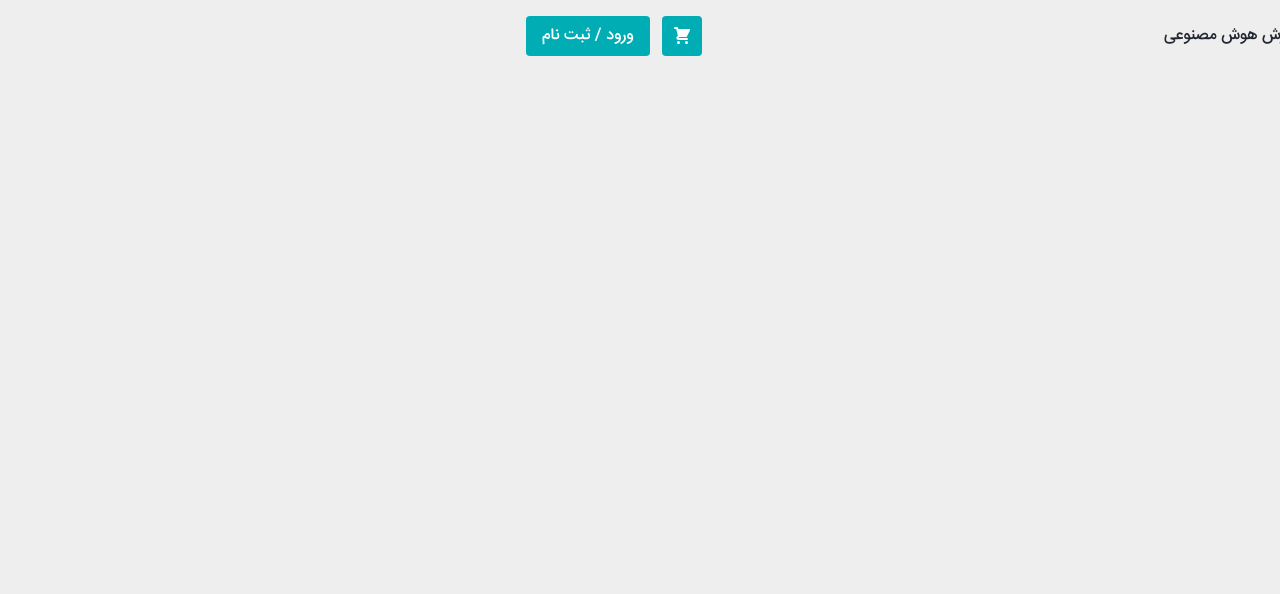
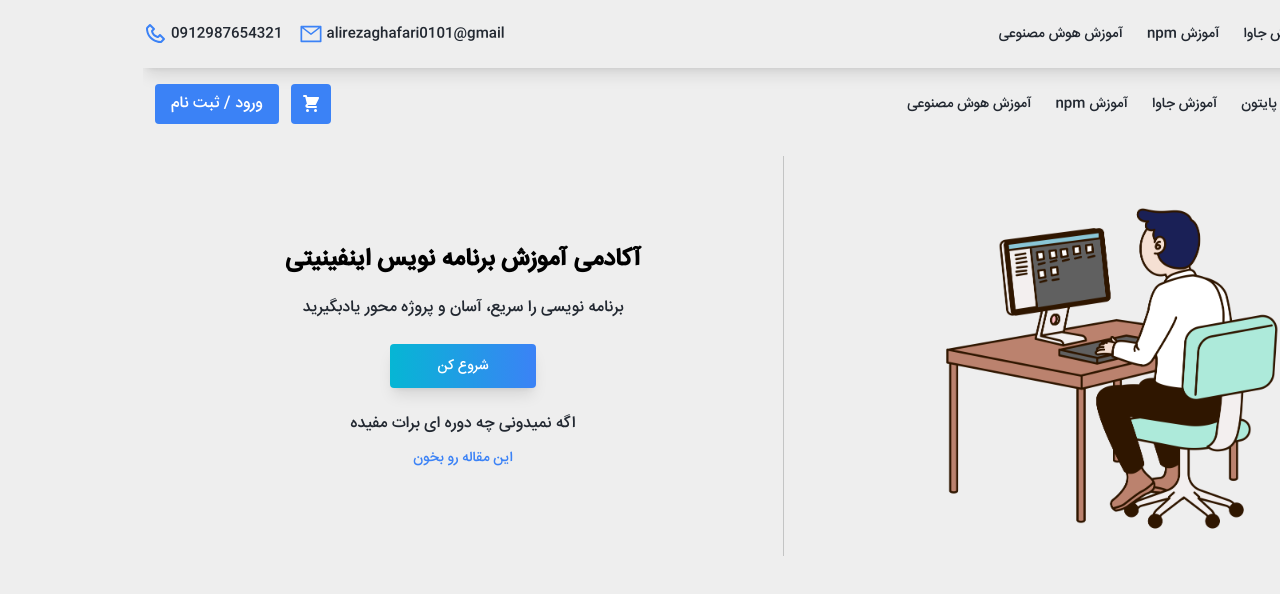
Before and after one commit to AlirezaArg6/Infinity, a React (Create React App) app in the folder frontend/: page / in a window 1280 px wide. Shown: the top 594 px of the page. Built offline with nearby package versions, Linux system fonts and the light colour scheme.

Commit message:
add landing adn fix topbar and navbar

```diff
--- a/frontend/src/App.js
+++ b/frontend/src/App.js
@@ -1,11 +1,14 @@
 import React from "react";
+import { Landing } from "./components/Landing";
 import { Navbar } from "./components/Navbar";
 import { Topbar } from "./components/Topbar";
 
 function App() {
   return (
     <div className="">
+      <Topbar />
       <Navbar />
+      <Landing />
     </div>
   );
 }
--- /dev/null
+++ b/frontend/src/components/Landing.js
@@ -0,0 +1,35 @@
+import React from "react";
+
+export const Landing = () => {
+  return (
+    <section id="landing">
+      <div className="section-container flex flex-col md:flex-row md:items-center">
+        {/* riht side  */}
+        <div className=" flex items-center justify-center  md:w-1/2 md:border-x md:border-[#c3c4c4]">
+          <img
+            src="./assets/images/landing.png"
+            alt=""
+            className="w-[400px] h-[400px]"
+          />
+        </div>
+        {/* left side   */}
+        <div className=" text-center mt-6 md:w-1/2 md:mt-0">
+          <h2 className="font-bold text-2xl text-black">
+            آکادمی آموزش برنامه نویس اینفینیتی
+          </h2>
+          <p className="mt-5">
+            برنامه نویسی را سریع، آسان و پروژه محور یادبگیرید
+          </p>
+          <a
+            href="#"
+            className="inline-block text-white text-sm bg-gradient-to-r from-cyan-500 to-blue-500 px-12 py-3 my-6 rounded shadow-lg duration-300 hover:shadow-2xl hover:-translate-y-1"
+          >
+            شروع کن
+          </a>
+          <p>اگه نمیدونی چه دوره ای برات مفیده</p>
+          <p className="text-blue-500 text-sm mt-3">این مقاله رو بخون</p>
+        </div>
+      </div>
+    </section>
+  );
+};
--- a/frontend/src/components/Navbar.js
+++ b/frontend/src/components/Navbar.js
@@ -1,40 +1,113 @@
-import React from "react";
+import React, { useState } from "react";
+import {
+  AiFillCloseCircle,
+  AiOutlineSearch,
+  AiOutlineUser,
+} from "react-icons/ai";
 import { HiShoppingCart } from "react-icons/hi";
+import { GiHamburgerMenu } from "react-icons/gi";
 
 export const Navbar = () => {
+  const [isNavbarExpanded, setIsNavbarExpanded] = useState(false);
+
   return (
-    <nav className="flex justify-between items-center p-4">
+    <>
+      <nav className=" section-container relative ">
+        <div className="relative flex justify-between items-center ">
           {/* right side */}
-      <div>
+          <div className="realtive -">
             {/* logo */}
             {/* <img src="assets/images/logo.png" alt="" className="w-36 h-36" /> */}
-        <ul className="flex">
-          <li className="py-2 px-4 duration-300 hover:text-teal dark:text-white">
+            <ul className="hidden text-sm lg:flex">
+              <li className="py-2 px-3 duration-300 hover:text-blue-500 dark:text-white">
                 <a href="">صفحه اصلی</a>
               </li>
-          <li className="py-2 px-4 duration-300 hover:text-teal dark:text-white">
+              <li className="py-2 px-3 duration-300 hover:text-blue-500 dark:text-white">
                 <a href="">آموزش پایتون</a>
               </li>
-          <li className="py-2 px-4 duration-300 hover:text-teal dark:text-white">
+              <li className="py-2 px-3 duration-300 hover:text-blue-500 dark:text-white">
                 <a href="">آموزش جاوا</a>
               </li>
-          <li className="py-2 px-4 duration-300 hover:text-teal dark:text-white">
+              <li className="py-2 px-3 duration-300 hover:text-blue-500 dark:text-white">
                 <a href="">آموزش npm</a>
               </li>
-          <li className="py-2 px-4 duration-300 hover:text-teal dark:text-white">
+              <li className="py-2 px-3 duration-300 hover:text-blue-500 dark:text-white">
+                <a href="">آموزش هوش مصنوعی</a>
+              </li>
+            </ul>
+            {/* hamburger menu */}
+            <div className="flex items-center justify-center w-10 h-10 text-white bg-blue-500 px-2  rounded   lg:hidden">
+              <GiHamburgerMenu
+                onClick={() => {
+                  setIsNavbarExpanded(true);
+                  console.log("clicked");
+                }}
+              />
+            </div>
+          </div>
+          {/* left side */}
+          <div className="flex items-center">
+            {/* cart */}
+            <div className="flex items-center justify-center w-10 h-10 bg-blue-500 px-2 ml-3 rounded lg:ml-0">
+              <HiShoppingCart className="text-white text-xl" />
+            </div>
+            {/* login reister */}
+            <a className="hidden bg-blue-500  text-white px-4 py-2 rounded lg:block lg:mx-3">
+              ورود / ثبت نام
+            </a>
+            <a
+              href="#"
+              className="flex items-center justify-center w-10 h-10 bg-blue-500 px-2 ml-3 rounded text-white font-bold lg:hidden"
+            >
+              <AiOutlineUser />
+            </a>
+          </div>
+        </div>
+        {/* // navbar mobile */}
+        <div
+          className={`fixed top-0 bottom-0 right-0 left-0 shadow-lg bg-mainColor text-blue-500 text-center  text-sm py-12 px-3 duration-300 ${
+            isNavbarExpanded ? "opacity-100 visible" : "opacity-0 invisible"
+          }  `}
+        >
+          {/* close btn */}
+          <div className="flex justify-end">
+            <AiFillCloseCircle
+              className="text-4xl "
+              onClick={() => {
+                setIsNavbarExpanded(false);
+              }}
+            />
+          </div>
+          {/* search */}
+          <div className=" relative flex items-center justify-center bg-white mt-5 py-6 rounded">
+            <input
+              type="text"
+              name=""
+              id=""
+              placeholder="جستجو کنید ..."
+              className="absolute w-full outline-none px-5"
+            />
+            <AiOutlineSearch className="absolute left-5 text-2xl" />
+          </div>
+          <ul>
+            <li className="py-6 px-3 duration-300 hover:text-blue-500 font-bold border-b  dark:text-white">
+              <a href="">صفحه اصلی</a>
+            </li>
+            <li className="py-6 px-3 duration-300 hover:text-blue-500 font-bold border-b  dark:text-white">
+              <a href="">آموزش پایتون</a>
+            </li>
+            <li className="py-6 px-3 duration-300 hover:text-blue-500 font-bold border-b  dark:text-white">
+              <a href="">آموزش جاوا</a>
+            </li>
+            <li className="py-6 px-3 duration-300 hover:text-blue-500 font-bold border-b  dark:text-white">
+              <a href="">آموزش npm</a>
+            </li>
+            <li className="py-6 px-3 duration-300 hover:text-blue-500 font-bold border-b  dark:text-white">
               <a href="">آموزش هوش مصنوعی</a>
             </li>
           </ul>
         </div>
-      {/* left side */}
-      <div className="flex items-center">
-        {/* cart */}
-        <div className="flex items-center justify-center w-10 h-10 bg-teal px-2 ml-3 rounded">
-          <HiShoppingCart className="text-white text-xl" />
-        </div>
-        {/* login reister */}
-        <a className="bg-teal  text-white px-4 py-2 rounded">ورود / ثبت نام</a>
-      </div>
       </nav>
+    </>
   );
 };
--- a/frontend/src/components/Topbar.js
+++ b/frontend/src/components/Topbar.js
@@ -5,24 +5,21 @@ import { AiOutlineMail } from "react-icons/ai";
 export const Topbar = () => {
   return (
     // topbar container
-    <section
-      className="invisible shadow-lg dark:bg-darkGrey lg:visible"
-      id="topbar"
-    >
-      <div className=" flex justify-between items-center  text-sm p-4">
+    <section className="hidden shadow-lg dark:bg-darkGrey lg:block" id="topbar">
+      <div className="section-container flex justify-between items-center  text-sm ">
         {/* right side */}
         <div>
           <ul className="flex">
-            <li className="py-2 px-4 duration-300 hover:text-teal dark:text-white">
+            <li className="py-2 px-3 duration-300 hover:text-blue-500 dark:text-white">
               <a href="">آموزش پایتون</a>
             </li>
-            <li className="py-2 px-4 duration-300 hover:text-teal dark:text-white">
+            <li className="py-2 px-3 duration-300 hover:text-blue-500 dark:text-white">
               <a href="">آموزش جاوا</a>
             </li>
-            <li className="py-2 px-4 duration-300 hover:text-teal dark:text-white">
+            <li className="py-2 px-3 duration-300 hover:text-blue-500 dark:text-white">
               <a href="">آموزش npm</a>
             </li>
-            <li className="py-2 px-4 duration-300 hover:text-teal dark:text-white">
+            <li className="py-2 px-3 duration-300 hover:text-blue-500 dark:text-white">
               <a href="">آموزش هوش مصنوعی</a>
             </li>
           </ul>
@@ -32,12 +29,12 @@ export const Topbar = () => {
           {/* email */}
           <div className="flex items-center ml-4">
             <span className="dark:text-white">alirezaghafari0101@gmail</span>
-            <AiOutlineMail className="text-teal text-2xl mr-1" />
+            <AiOutlineMail className="text-blue-500 text-2xl mr-1" />
           </div>
           {/* phone */}
           <div className="flex items-center">
             <span className="dark:text-white"> 0912987654321</span>
-            <BiPhone className="text-teal text-2xl mr-1" />
+            <BiPhone className="text-blue-500 text-2xl mr-1" />
           </div>
         </div>
       </div>
```
Also changed, not shown: frontend/public/assets/images/landing.png (added). Lines whose indentation alone changed are shown as unchanged.
